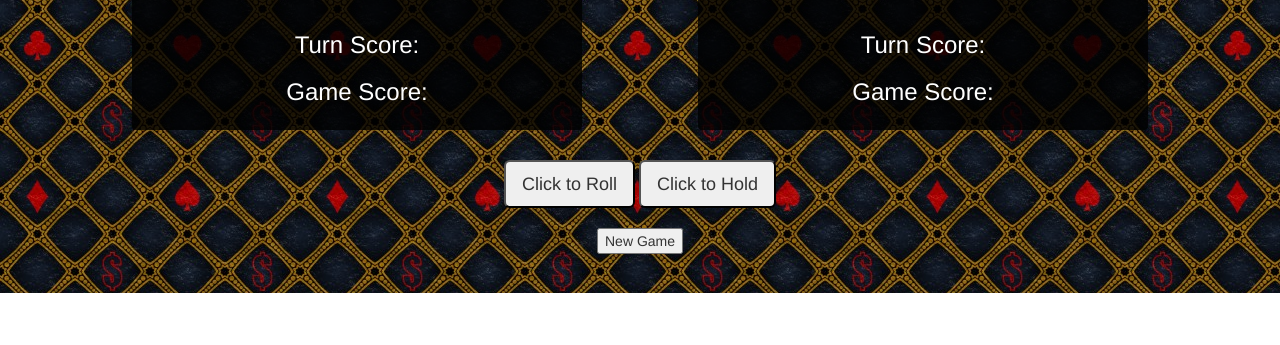
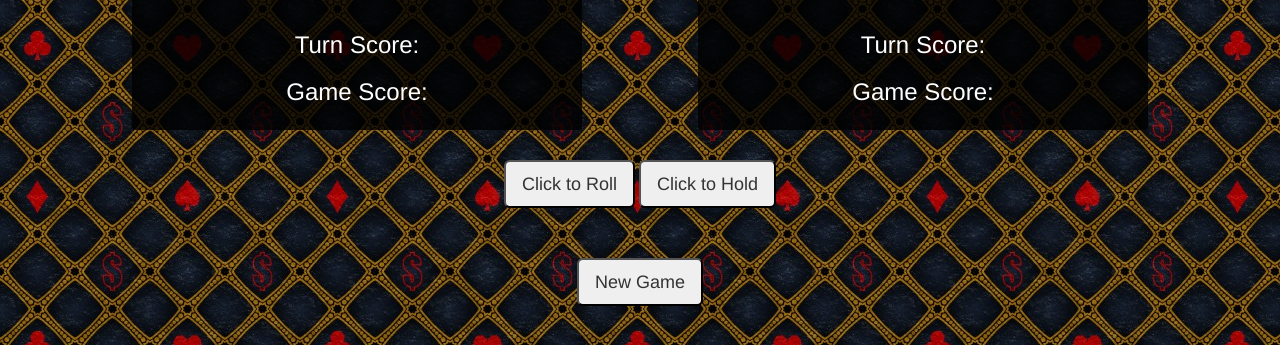
Before and after one commit to abdirahman-mahat/pig-dice, a plain HTML site: page index.html in a window 1280 px wide. Shown: the part 591-936 px from the top of the page. Before the commit the page ends 884 px from the top, so only its background shows below. Drawn offline with Linux system fonts and the light colour scheme.

Commit message:
add the styles to new button

```diff
--- a/css/styles.css
+++ b/css/styles.css
@@ -3,6 +3,7 @@ h1 {
   font-size: 40px;
 }
 body {
+
   background: url("../img/bg.jpg");
 }
 
--- a/index.html
+++ b/index.html
@@ -48,7 +48,7 @@
           <button class="btn-lg" id="roll">Click to Roll</button>
           <button class="btn-lg" id="hold">Click to Hold</button>
           <br><br>
-          <button type="button" name="button" onclick="location.reload()">New Game</button>
+          <button type="button" class="btn-lg" onclick="location.reload()">New Game</button>
           <h3><ul id="rolledNumber">
           </ul></h3>
 
```
